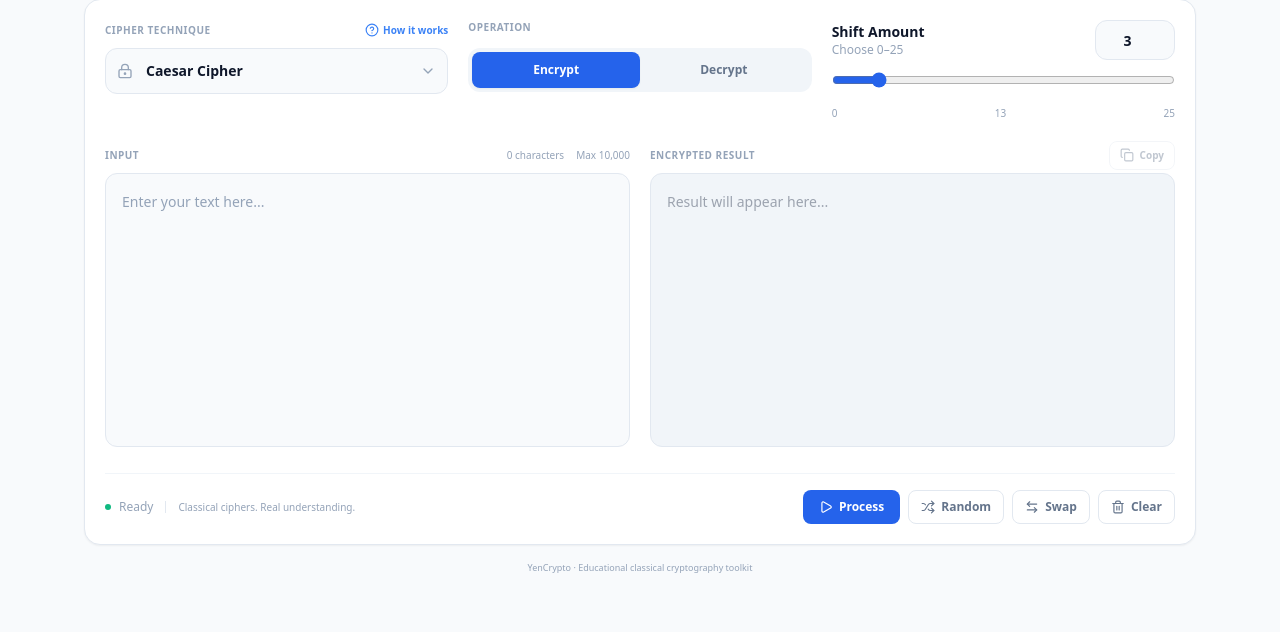
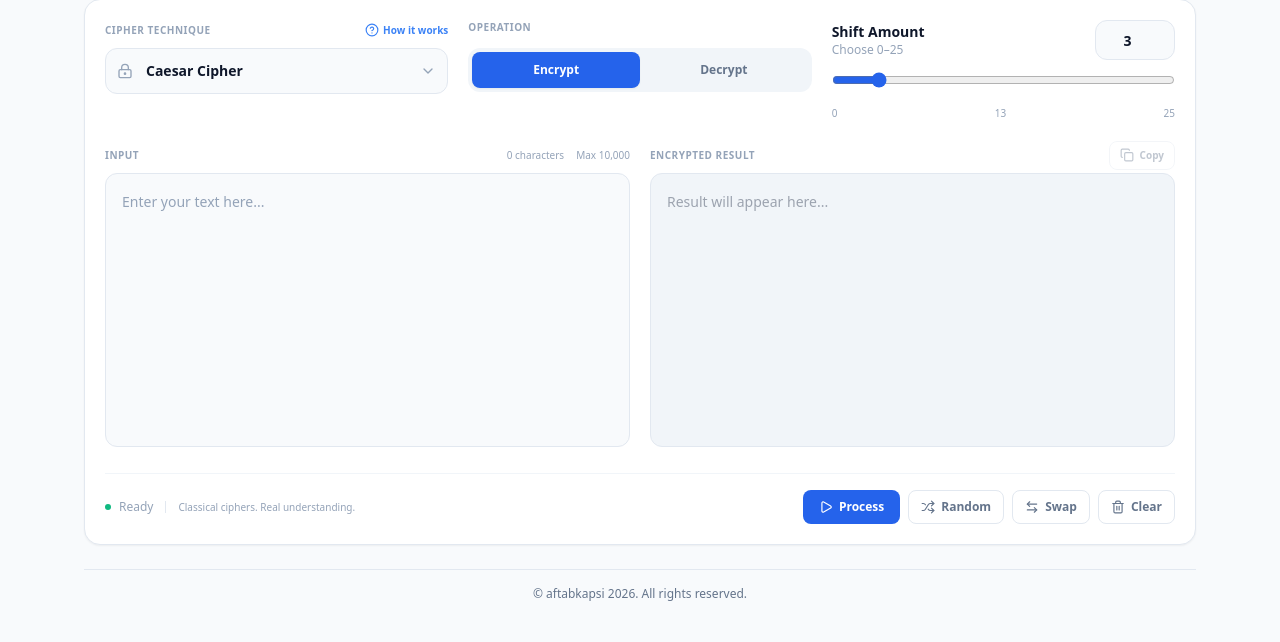
Before and after one commit to aftabkapsi/cipher-trick, a Flask app: page / in a window 1280 px wide. Shown: the part 168-810 px from the top of the page. Before the commit the page ends 741 px from the top, so only its background shows below. Run offline with Flask 3, Linux system fonts and the light colour scheme; some libraries are stand-ins or nearby versions.

Commit message:
added copyright

```diff
--- a/templates/index.html
+++ b/templates/index.html
@@ -487,9 +487,9 @@
 
     <!-- FOOTER -->
 
-    <p class="mt-4 text-center text-[9px] text-slate-400">
-        YenCrypto · Educational classical cryptography toolkit
-    </p>
+    <footer class="mt-6 border-t border-slate-200 py-4 text-center text-xs text-slate-500 dark:border-slate-800 dark:text-slate-400">
+    © aftabkapsi 2026. All rights reserved.
+</footer>
 
 </main>
 
```
